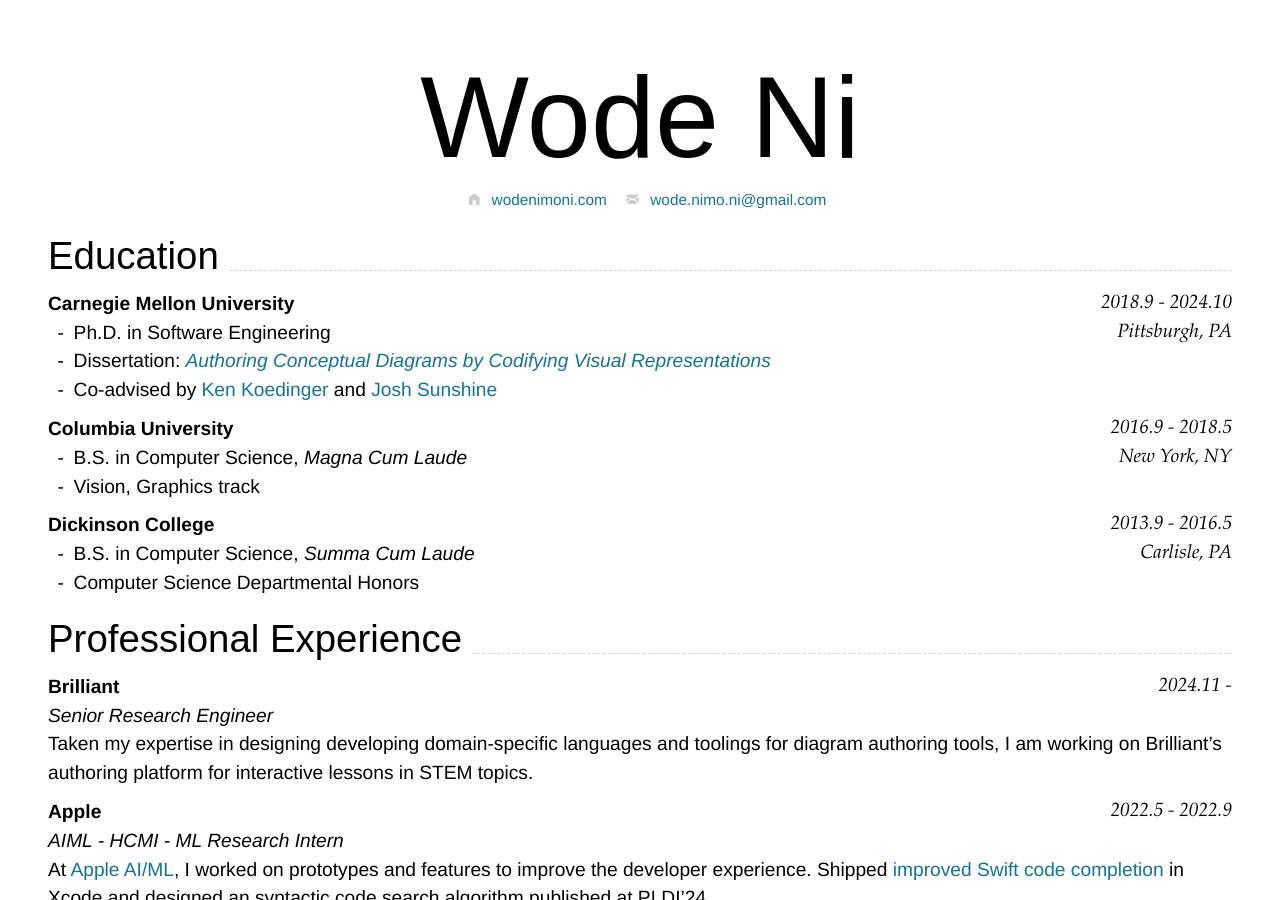
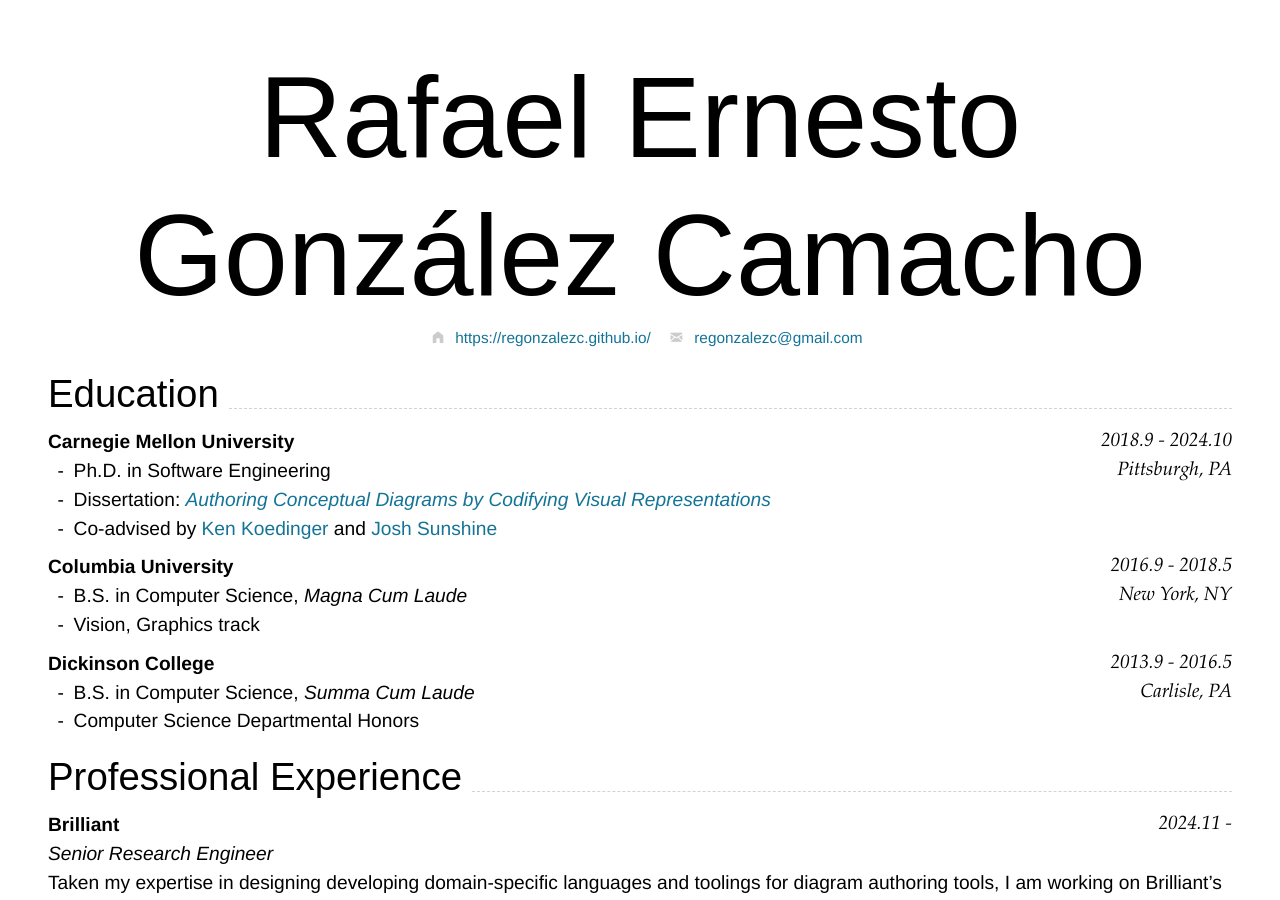
Before and after one commit to regonzalezc/regonzalezc.github.io, a Jekyll site: the page built from index.md, in a window 1280 px wide and 900 px high. Built offline with Jekyll 4.4.1, drawn with Linux system fonts in a browser that asks for light colours; nearby versions of some CDN libraries.

Commit message:
Update index.md

```diff
--- a/index.md
+++ b/index.md
@@ -1,15 +1,15 @@
 ---
 layout: cv
-title: Wode "Nimo" Ni
+title: Rafael Ernesto González
 email:
-  url: mailto:wode.nimo.ni@gmail.com
-  text: wode.nimo.ni@gmail.com
+  url: mailto:regonzalezc@gmail.com
+  text: regonzalezc@gmail.com
 homepage:
-  url: https://wodenimoni.com
-  text: wodenimoni.com
+  url: https://regonzalezc.github.io
+  text: https://regonzalezc.github.io/
 ---
 
-# Wode **Ni**
+# Rafael **Ernesto** González Camacho
 
 <!--
 include contact information from the front matter
```
